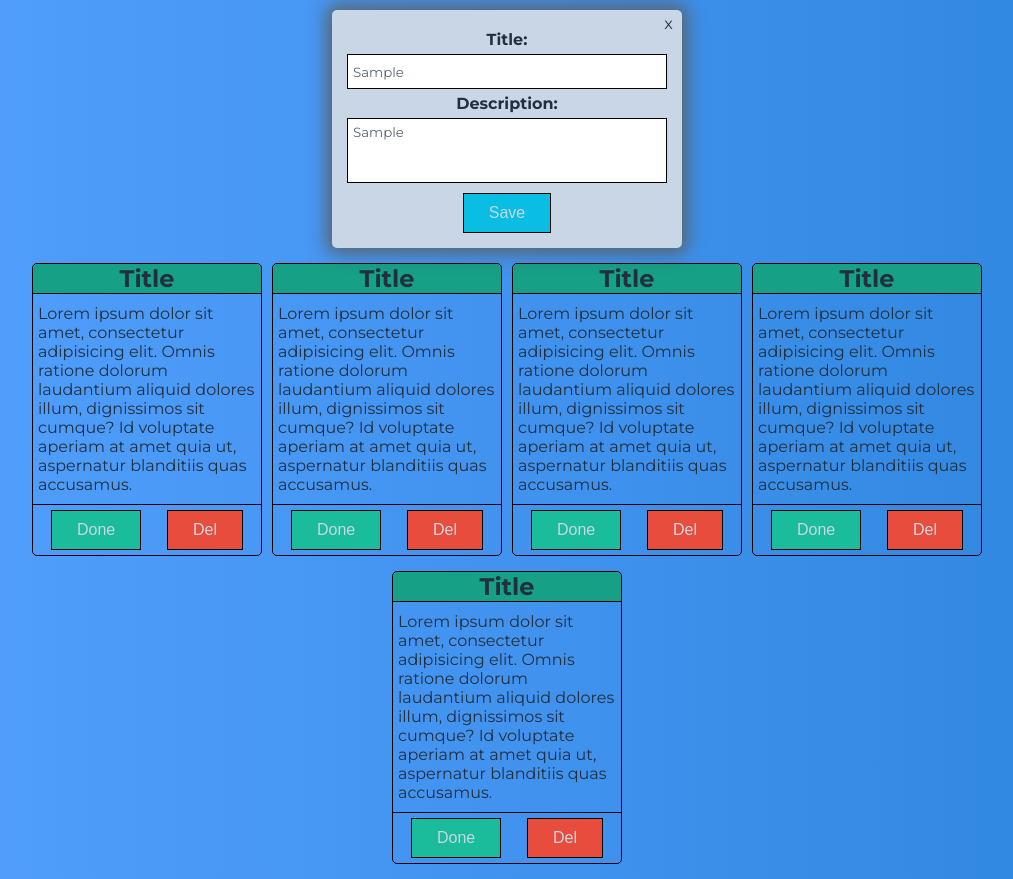
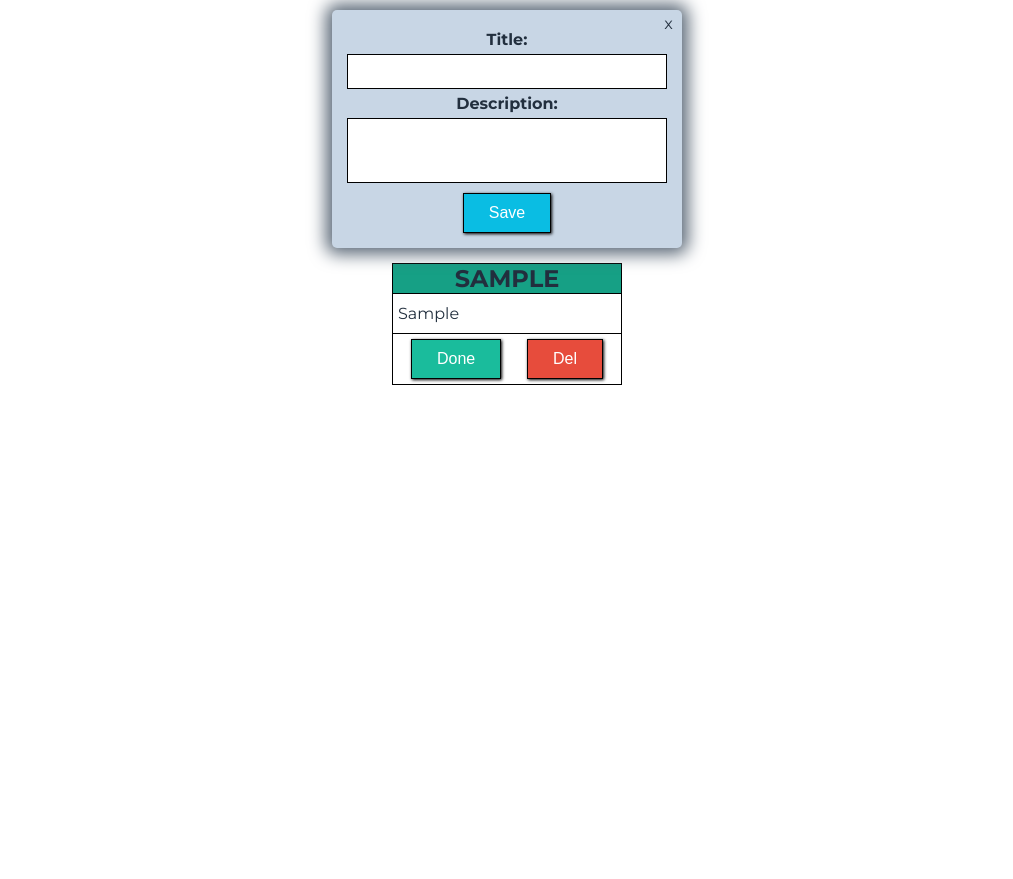
Before and after one commit to serhii-mokhonko/toDoList, a website built with webpack: page src/index.html in a window 1280 px wide. Both pictures are taken after typing "Sample", "Sample" into the empty fields and a click on the button "Save". Shown: the whole page, without its empty margins (133-1146 px from the left). After the commit the page ends 800 px from the top, so only its background shows below. Built offline with nearby package versions, Linux system fonts and the light colour scheme.

Commit message:
done display task

```diff
--- a/src/index.html
+++ b/src/index.html
@@ -28,8 +28,8 @@
         </form>
     </div>
 
-    <div class="list">
-        <div class="todo-card" id='todo_id'>
+    <div class="list" id='list'>
+        <!-- <div class="todo-card" id='todo_id'>
             <div class="todo-card__title">
                 <h2>Title</h2>
             </div>
@@ -42,68 +42,7 @@
                 <button class="btn btn--done">Done</button>
                 <button class="btn btn--del">Del</button>
             </div>
-        </div>
-
-        <div class="todo-card" id='todo_id'>
-            <div class="todo-card__title">
-                <h2>Title</h2>
-            </div>
-            <div class="todo-card__content">
-                <p>Lorem ipsum dolor sit amet, consectetur adipisicing elit. Omnis ratione dolorum laudantium aliquid
-                    dolores illum, dignissimos sit cumque? Id voluptate aperiam at amet quia ut, aspernatur blanditiis
-                    quas accusamus.</p>
-            </div>
-            <div class="todo-card__actions">
-                <button class="btn btn--done">Done</button>
-                <button class="btn btn--del">Del</button>
-            </div>
-        </div>
-
-        <div class="todo-card" id='todo_id'>
-            <div class="todo-card__title">
-                <h2>Title</h2>
-            </div>
-            <div class="todo-card__content">
-                <p>Lorem ipsum dolor sit amet, consectetur adipisicing elit. Omnis ratione dolorum laudantium aliquid
-                    dolores illum, dignissimos sit cumque? Id voluptate aperiam at amet quia ut, aspernatur blanditiis
-                    quas accusamus.</p>
-            </div>
-            <div class="todo-card__actions">
-                <button class="btn btn--done">Done</button>
-                <button class="btn btn--del">Del</button>
-            </div>
-        </div>
-
-        <div class="todo-card" id='todo_id'>
-            <div class="todo-card__title">
-                <h2>Title</h2>
-            </div>
-            <div class="todo-card__content">
-                <p>Lorem ipsum dolor sit amet, consectetur adipisicing elit. Omnis ratione dolorum laudantium aliquid
-                    dolores illum, dignissimos sit cumque? Id voluptate aperiam at amet quia ut, aspernatur blanditiis
-                    quas accusamus.</p>
-            </div>
-            <div class="todo-card__actions">
-                <button class="btn btn--done">Done</button>
-                <button class="btn btn--del">Del</button>
-            </div>
-        </div>
-
-        <div class="todo-card" id='todo_id'>
-            <div class="todo-card__title">
-                <h2>Title</h2>
-            </div>
-            <div class="todo-card__content">
-                <p>Lorem ipsum dolor sit amet, consectetur adipisicing elit. Omnis ratione dolorum laudantium aliquid
-                    dolores illum, dignissimos sit cumque? Id voluptate aperiam at amet quia ut, aspernatur blanditiis
-                    quas accusamus.</p>
-            </div>
-            <div class="todo-card__actions">
-                <button class="btn btn--done">Done</button>
-                <button class="btn btn--del">Del</button>
-            </div>
-        </div>
-
+        </div> -->
     </div>
 
 </body>
--- a/src/index.js
+++ b/src/index.js
@@ -5,16 +5,54 @@ const btnAdd = document.getElementById('btn-add');
 const todo = [];
 
 btnAdd.addEventListener('click', (e) => {
-    const title = document.getElementById('title').value,
+    let title = document.getElementById('title').value,
         description = document.getElementById('description').value;
 
     e.preventDefault();
 
-    todo.push({
-        title: title,
-        description: description,
-        priority: false,
-        done: false,
-    })
-    console.log(todo);
+    //check input and textarea
+    if (title.length > 0 && description.length > 0) {
+
+        todo.unshift({
+            title: title,
+            description: description,
+            priority: false,
+            done: false,
+        });
+        document.getElementById('title').value = '';
+        document.getElementById('description').value = '';
+    } else {
+        return;
+    }
+
+    //clear container before update
+    const taskContainer = document.getElementById('list')
+    taskContainer.innerHTML = '';
+
+    //show all task
+    for (let task in todo) {
+        const newEl = createTask(todo[task]);
+        taskContainer.appendChild(newEl);
+    }
 });
+
+
+function createTask(task) {
+    const parent = document.createElement('div');
+    parent.className = 'todo-card';
+
+    const html = `<div class="todo-card__title">
+        <h2>${task.title.toUpperCase()}</h2>
+    </div>
+    <div class="todo-card__content">
+        <p>${task.description}</p>
+    </div>
+    <div class="todo-card__actions">
+        <button class="btn btn--done">Done</button>
+        <button class="btn btn--del">Del</button>
+    </div>`;
+
+    parent.innerHTML = html;
+
+    return parent;
+}
--- a/src/main.css
+++ b/src/main.css
@@ -4,8 +4,6 @@
 }
 
 body {
-    margin     : 0;
-    background : linear-gradient(to right, #54a0ff, #2e86de);
     font-family: 'Montserrat', sans-serif;
     color:#222f3e;
 }
@@ -102,7 +100,17 @@ body {
     padding: 10px 25px;
     background: #0abde3;
     border: 1px solid #000;
-    color: #c8d6e5;
+    color: #fff;
+    outline: none;
+    box-shadow: 1px 1px 3px 0px #000;
+}
+
+.btn:hover{
+    opacity: 0.9;
+}
+
+.btn:active{
+    box-shadow: 0px 0px 3px 0px #000;
 }
 
 .btn--done{
@@ -122,17 +130,16 @@ body {
     display: flex;
     flex-wrap: wrap;
     justify-content: space-around;
+    align-items: flex-start;
 }
 
 .todo-card{
     width: 230px;
     border: 1px solid #000;
-    border-radius: 5px;
     margin-bottom: 15px;
 }
 
 .todo-card__title {
-    border-radius: 5px 5px 0 0;
     border-bottom: 1px solid #000;
     background: #16a085;
     text-align: center;
```
Also changed, not shown: 1 other file.
